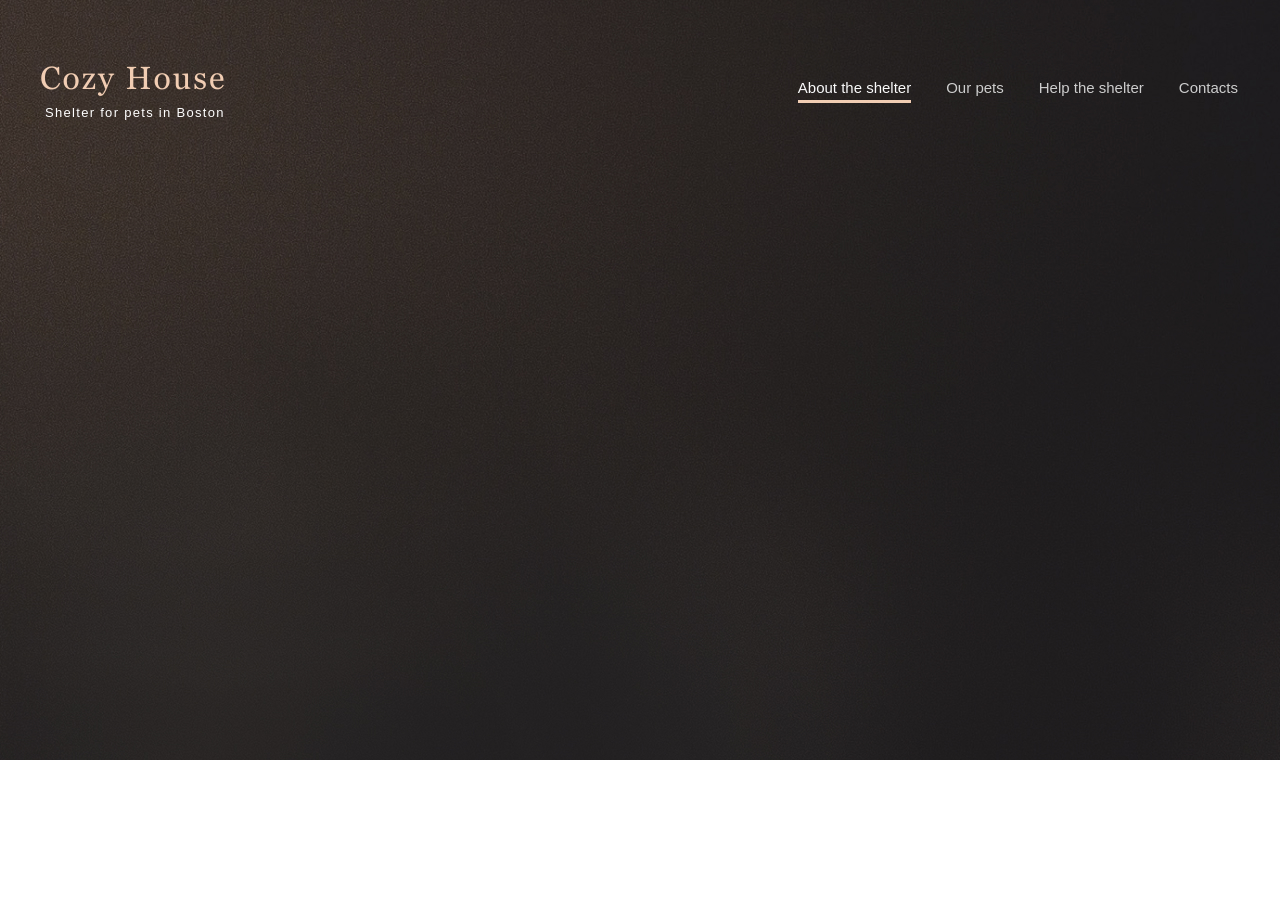
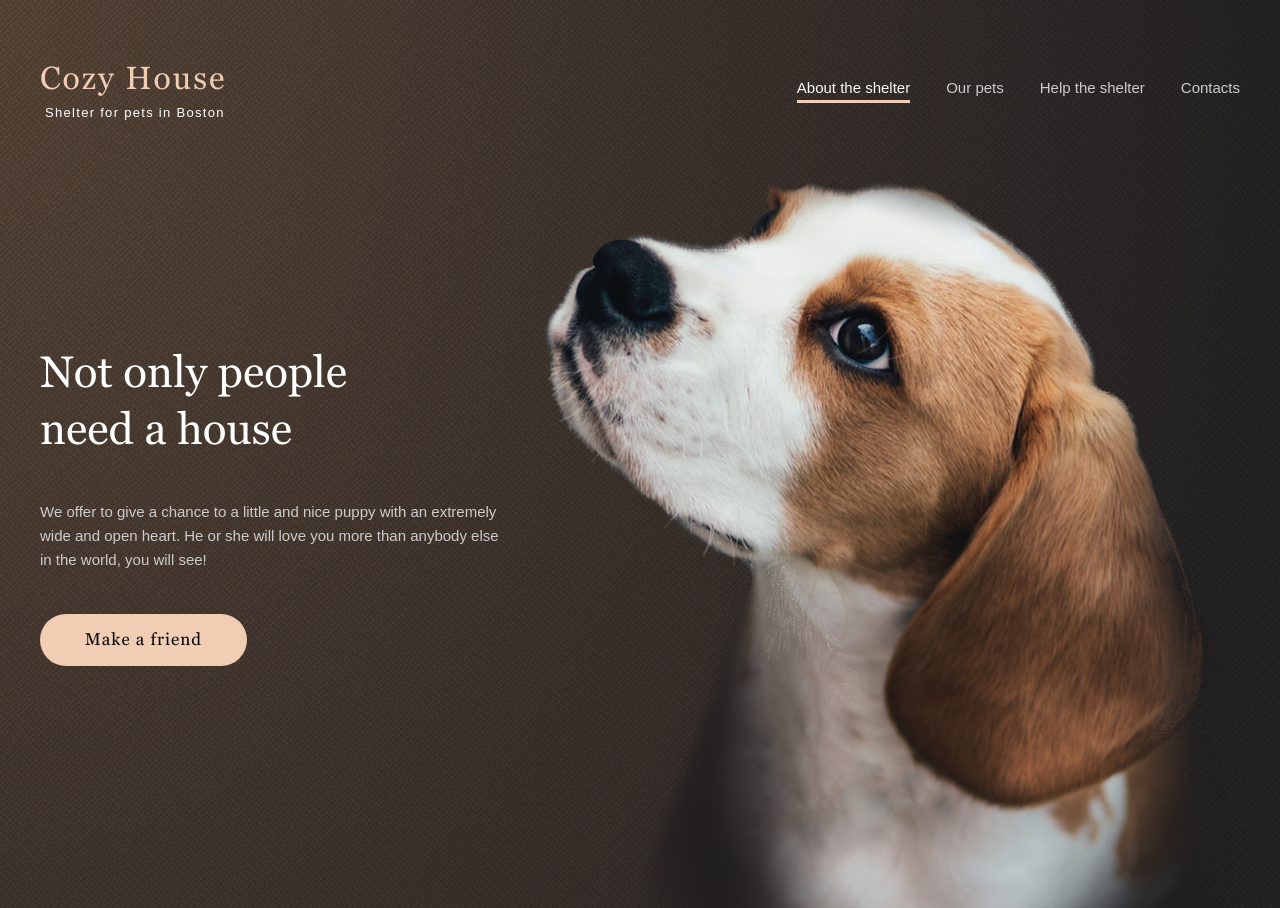
Before and after one commit to DominickMikka/shelter, a website: page shelter/index.html in a window 1280 px wide. Before the commit the page ends 800 px from the top, so only its background shows below. Drawn offline with Linux system fonts and the light colour scheme; a web font is replaced by a local one.

Commit message:
feat: add section Not only

```diff
--- a/shelter/assets/style.scss
+++ b/shelter/assets/style.scss
@@ -37,13 +37,11 @@ $base-font-weight: 400;
 
 header {
   @include align-center;
-  display: flex;
-  justify-content: space-between;
 
   nav {
     display: flex;
-    column-gap: 35px;
-    margin: 19px 42px 0 0;
+    column-gap: 36px;
+    margin: 19px 0 0 0;
 
     a {
       height: 21px;
@@ -59,12 +57,10 @@ header {
     }
 
   }
-}
 
   .logo {
     display: flex;
     flex-direction: column;
-  margin: 0 0 0 40px;
 
     a {
       color: #F1CDB3;
@@ -82,11 +78,67 @@ header {
       letter-spacing: 0.1em;
     }
   }
+}
 
 .container {
-  background: url(./images/start-screen-background.jpg) no-repeat,
-              url(./images/start-screen-gradient-background.png) no-repeat;
-  background-position: top center;
+  /*background: url(./images/start-screen-gradient-background.png) no-repeat;
+  background-position: top center;*/
+  @include align-center;
+  background: url(./images/noise_transparent@2x.png), radial-gradient(100% 215.42% at 0% 0%, #5B483A 0%, #262425 100%), #211F20;
+
   padding-top: 60px;
-  min-height: 700px;
 }
+
+.wrapper {
+  width: 1200px;
+  margin: 0 auto;
+  display: flex;
+  justify-content: space-between;
+}
+
+.not-only {
+  @include align-center;
+  background: url(./images/start-screen-puppy.png) no-repeat 542px 59px;
+  min-height: 787px;
+
+  .need-house {
+    width: 460px;
+    display: flex;
+    flex-direction: column;
+    row-gap: 42px;
+    padding: 223px 0 0 0;
+  }
+
+  h1 {
+    width: 310px;
+    margin: 0;
+    font-size: 44px;
+    line-height: 130%;
+    color: #FFFFFF;
+  }
+
+  p {
+    font-family: Arial, sans-serif;
+    font-size: 15px;
+    color: #CDCDCD;
+    line-height: 160%;
+    margin: 0;
+  }
+
+  .make-friend {
+    font-size: 17px;
+    background: #F1CDB3;
+    border-radius: 100px;
+    padding: 15px 30px;
+    text-align: center;
+    width: 207px;
+    height: 52px;
+    border: 0;
+    letter-spacing: 0.06em;
+  }
+
+  .make-friend:hover {
+    background: #FDDCC4;
+    cursor: pointer;
+  }
+}
--- a/shelter/index.html
+++ b/shelter/index.html
@@ -11,6 +11,7 @@
 <body>
   <div class="container">
     <header>
+      <div class="wrapper">
         <div class="logo">
           <a href="#">Cozy House</a>
           <span>Shelter for pets in Boston</span>
@@ -22,7 +23,17 @@
           <a href="#">Contacts</a>
           </ul>
         </nav>
+      </div>
     </header>
+    <section class="not-only">
+      <div class="wrapper">
+        <div class="need-house">
+          <h1>Not only people need a house</h1>
+          <p>We offer to give a chance to a little and nice puppy with an extremely wide and open heart. He or she will love you more than anybody else in the world, you will see!</p>
+          <button class="make-friend">Make a friend</button>
+        </div>
+      </div>
+    </section>
   </div>
 </body>
 </html>
```
Also changed, not shown: shelter/assets/images/noise_transparent@2x.png (added), shelter/assets/images/start-screen-puppy.png (added), shelter/assets/style.css, 1 other file. Lines whose indentation alone changed are shown as unchanged.
